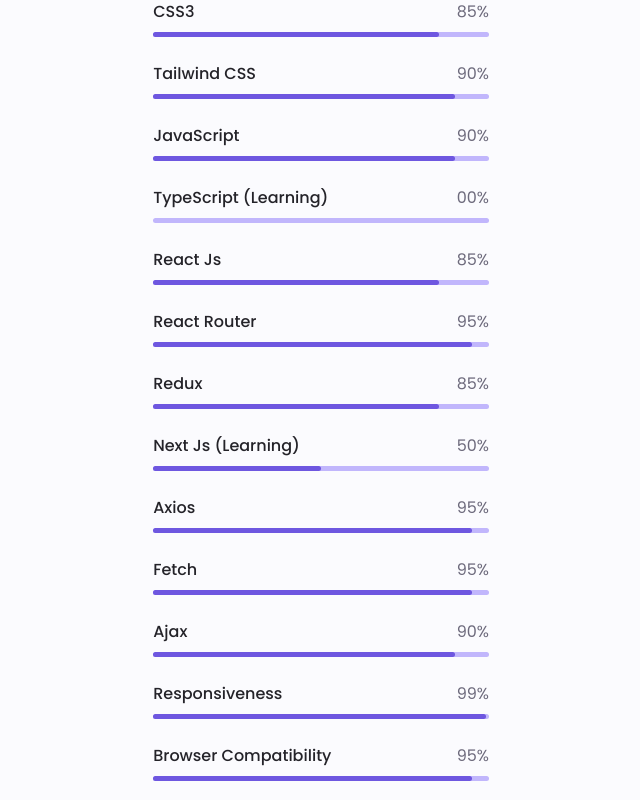
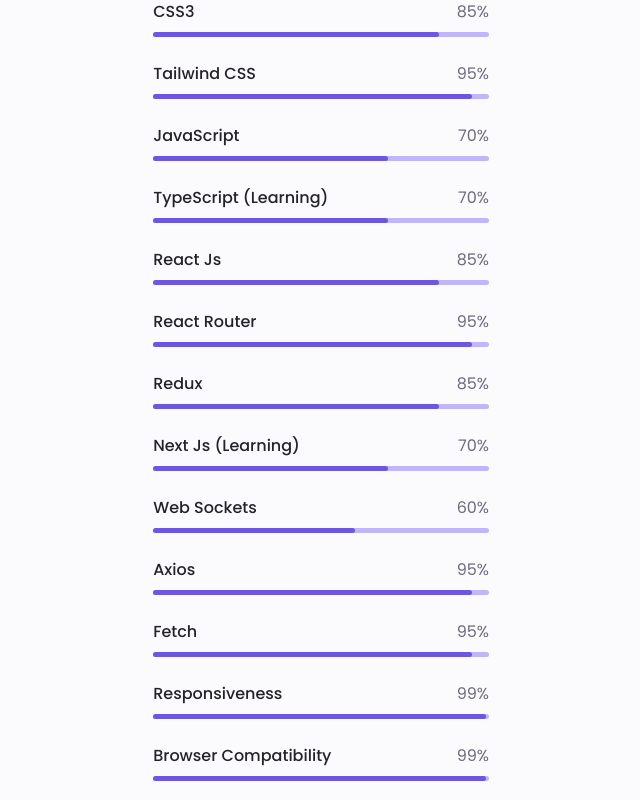
Before and after one commit to Hadayetullah/portfolio, a React (Vite) app: page / in a window 1280 px wide. Shown: the part 2200-3000 px from the top of the page, without its empty margins (139-779 px from the left). Built offline with nearby package versions, Linux system fonts and the light colour scheme.

Commit message:
Upload updated CV and update skills section in terms of CV

```diff
--- a/src/conponents/body/skills/Skills.jsx
+++ b/src/conponents/body/skills/Skills.jsx
@@ -114,7 +114,7 @@
                   <div className="skills__data">
                     <div className="skills__titles">
                       <h3 className="skills__name">CSS</h3>
-                      <span className="skills__number">90%</span>
+                      <span className="skills__number">95%</span>
                     </div>
                     <div className="skills__bar">
                       <span className="skills__percentage skills__css"></span>
@@ -134,7 +134,7 @@
                   <div className="skills__data">
                     <div className="skills__titles">
                       <h3 className="skills__name">Tailwind CSS</h3>
-                      <span className="skills__number">90%</span>
+                      <span className="skills__number">95%</span>
                     </div>
                     <div className="skills__bar">
                       <span className="skills__percentage skills__tailwind"></span>
@@ -144,7 +144,7 @@
                   <div className="skills__data">
                     <div className="skills__titles">
                       <h3 className="skills__name">JavaScript</h3>
-                      <span className="skills__number">90%</span>
+                      <span className="skills__number">70%</span>
                     </div>
                     <div className="skills__bar">
                       <span className="skills__percentage skills__js"></span>
@@ -154,7 +154,7 @@
                   <div className="skills__data">
                     <div className="skills__titles">
                       <h3 className="skills__name">TypeScript (Learning)</h3>
-                      <span className="skills__number">00%</span>
+                      <span className="skills__number">70%</span>
                     </div>
                     <div className="skills__bar">
                       <span className="skills__percentage skills__typescript"></span>
@@ -194,10 +194,20 @@
                   <div className="skills__data">
                     <div className="skills__titles">
                       <h3 className="skills__name">Next Js (Learning)</h3>
-                      <span className="skills__number">50%</span>
+                      <span className="skills__number">70%</span>
                     </div>
                     <div className="skills__bar">
                       <span className="skills__percentage skills__next"></span>
+                    </div>
+                  </div>
+
+                  <div className="skills__data">
+                    <div className="skills__titles">
+                      <h3 className="skills__name">Web Sockets</h3>
+                      <span className="skills__number">60%</span>
+                    </div>
+                    <div className="skills__bar">
+                      <span className="skills__percentage skills__websocket"></span>
                     </div>
                   </div>
 
@@ -221,7 +231,7 @@
                     </div>
                   </div>
 
-                  <div className="skills__data">
+                  {/* <div className="skills__data">
                     <div className="skills__titles">
                       <h3 className="skills__name">Ajax</h3>
                       <span className="skills__number">90%</span>
@@ -229,7 +239,7 @@
                     <div className="skills__bar">
                       <span className="skills__percentage skills__ajax"></span>
                     </div>
-                  </div>
+                  </div> */}
 
                   <div className="skills__data">
                     <div className="skills__titles">
@@ -244,7 +254,7 @@
                   <div className="skills__data">
                     <div className="skills__titles">
                       <h3 className="skills__name">Browser Compatibility</h3>
-                      <span className="skills__number">95%</span>
+                      <span className="skills__number">99%</span>
                     </div>
                     <div className="skills__bar">
                       <span className="skills__percentage skills__browsercompatible"></span>
@@ -315,7 +325,7 @@
                   <div className="skills__data">
                     <div className="skills__titles">
                       <h3 className="skills__name">Docker(Learning)</h3>
-                      <span className="skills__number">00%</span>
+                      <span className="skills__number">20%</span>
                     </div>
                     <div className="skills__bar">
                       <span className="skills__percentage skills__docker"></span>
@@ -393,6 +403,16 @@
 
                   <div className="skills__data">
                     <div className="skills__titles">
+                      <h3 className="skills__name">Django Channels</h3>
+                      <span className="skills__number">50%</span>
+                    </div>
+                    <div className="skills__bar">
+                      <span className="skills__percentage skills__channels"></span>
+                    </div>
+                  </div>
+
+                  <div className="skills__data">
+                    <div className="skills__titles">
                       <h3 className="skills__name">SQLite</h3>
                       <span className="skills__number">75%</span>
                     </div>
@@ -401,13 +421,23 @@
                     </div>
                   </div>
 
-                  <div className="skills__data">
+                  {/* <div className="skills__data">
                     <div className="skills__titles">
                       <h3 className="skills__name">MySQL</h3>
                       <span className="skills__number">50%</span>
                     </div>
                     <div className="skills__bar">
                       <span className="skills__percentage skills__mysql"></span>
+                    </div>
+                  </div> */}
+
+                  <div className="skills__data">
+                    <div className="skills__titles">
+                      <h3 className="skills__name">PostgreSQL(Learning)</h3>
+                      <span className="skills__number">50%</span>
+                    </div>
+                    <div className="skills__bar">
+                      <span className="skills__percentage skills__postgresql"></span>
                     </div>
                   </div>
                 </div>
@@ -475,7 +505,7 @@
                   <div className="skills__data">
                     <div className="skills__titles">
                       <h3 className="skills__name">Docker(Learning)</h3>
-                      <span className="skills__number">00%</span>
+                      <span className="skills__number">20%</span>
                     </div>
                     <div className="skills__bar">
                       <span className="skills__percentage skills__docker"></span>
--- a/src/index.css
+++ b/src/index.css
@@ -607,16 +607,16 @@
     width: 90%;
 }
 .skills__css {
-    width: 90%;
+    width: 95%;
 }
 .skills__css3 {
     width: 85%;
 }
 .skills__tailwind {
-    width: 90%;
+    width: 95%;
 }
 .skills__js {
-    width: 90%;
+    width: 70%;
 }
 .skills__react {
     width: 85%;
@@ -628,7 +628,10 @@
     width: 85%;
 }
 .skills__next {
-    width: 50%;
+    width: 70%;
+}
+.skills__websocket {
+    width: 60%;
 }
 .skills__axios {
     width: 95%;
@@ -636,14 +639,14 @@
 .skills__fetch {
     width: 95%;
 }
-.skills__ajax {
+/* .skills__ajax {
     width: 90%;
-}
+} */
 .skills__responsiveness {
     width: 99%;
 }
 .skills__browsercompatible {
-    width: 95%;
+    width: 99%;
 }
 
 
@@ -659,7 +662,13 @@
 .skills__jwt {
     width: 85%;
 }
-.skills__mysql {
+.skills__channels {
+    width: 50%;
+}
+/* .skills__mysql {
+    width: 50%;
+} */
+.skills__postgresql {
     width: 50%;
 }
 .skills__sqllite {
@@ -677,10 +686,10 @@
     width: 30%;
 }
 .skills__docker {
-    width: 00%;
+    width: 20%;
 }
 .skills__typescript {
-    width: 00%;
+    width: 70%;
 }
 
 .skills__close .skills__list{
```
Also changed, not shown: 2 other files (tests, documents, lock files or other folders).
